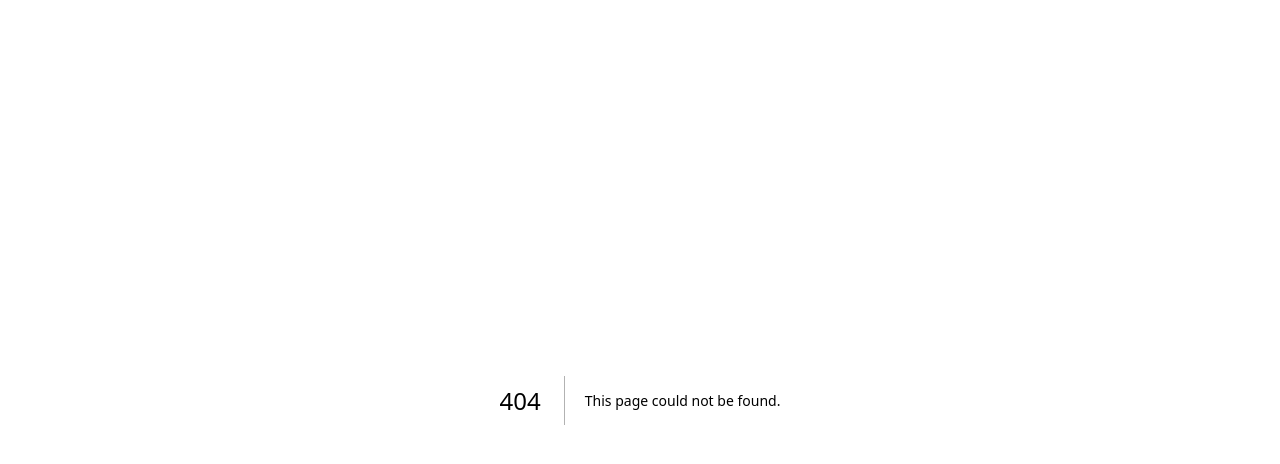
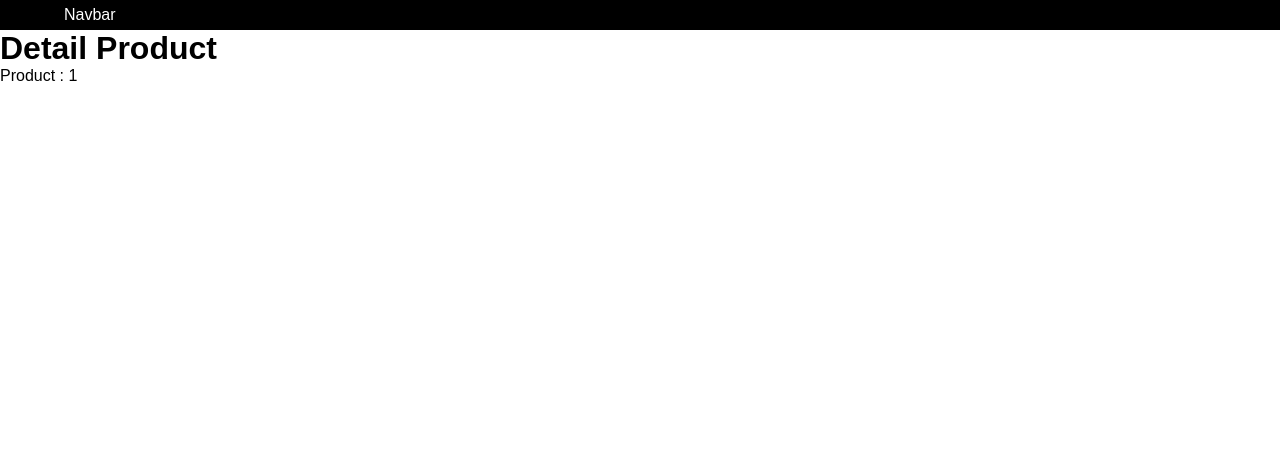
Before and after one commit to yusufstawan/learn-nextjs-13-pagerouter, a Next.js app: page /product/1 in a window 1280 px wide. Before the commit this address had no page. Shown: the top 464 px of the page. Built offline with nearby package versions, Linux system fonts and the light colour scheme.

Commit message:
feat: routing&layout

```diff
--- /dev/null
+++ b/src/components/Layouts/AppShell/index.tsx
@@ -0,0 +1,17 @@
+import Navbar from "../Navbar";
+
+type AppShellProps = {
+  children: React.ReactNode;
+};
+
+const AppShell = (props: AppShellProps) => {
+  const { children } = props;
+  return (
+    <main>
+      <Navbar />
+      {children}
+    </main>
+  );
+};
+
+export default AppShell;
--- /dev/null
+++ b/src/components/Layouts/Navbar/index.tsx
@@ -0,0 +1,9 @@
+const Navbar = () => {
+  return (
+    <div className="navbar">
+      <div>Navbar</div>
+    </div>
+  );
+};
+
+export default Navbar;
--- a/src/pages/_app.tsx
+++ b/src/pages/_app.tsx
@@ -1,6 +1,11 @@
-// import '@/styles/globals.css'
+import AppShell from "@/components/Layouts/AppShell";
+import "@/styles/globals.css";
 import type { AppProps } from "next/app";
 
 export default function App({ Component, pageProps }: AppProps) {
-  return <Component {...pageProps} />;
+  return (
+    <AppShell>
+      <Component {...pageProps} />
+    </AppShell>
+  );
 }
--- a/src/pages/index.tsx
+++ b/src/pages/index.tsx
@@ -1,7 +1,3 @@
-import { Inter } from "next/font/google";
-
-const inter = Inter({ subsets: ["latin"] });
-
 export default function Home() {
   return (
     <div>
--- /dev/null
+++ b/src/pages/product/[product].tsx
@@ -0,0 +1,13 @@
+import { useRouter } from "next/router";
+
+const DetailProductPage = () => {
+  const { query } = useRouter();
+  return (
+    <div>
+      <h1>Detail Product</h1>
+      <p>Product : {query.product}</p>
+    </div>
+  );
+};
+
+export default DetailProductPage;
--- a/src/styles/globals.css
+++ b/src/styles/globals.css
@@ -1,78 +1,3 @@
-:root {
-  --max-width: 1100px;
-  --border-radius: 12px;
-  --font-mono: ui-monospace, Menlo, Monaco, 'Cascadia Mono', 'Segoe UI Mono',
-    'Roboto Mono', 'Oxygen Mono', 'Ubuntu Monospace', 'Source Code Pro',
-    'Fira Mono', 'Droid Sans Mono', 'Courier New', monospace;
-
-  --foreground-rgb: 0, 0, 0;
-  --background-start-rgb: 214, 219, 220;
-  --background-end-rgb: 255, 255, 255;
-
-  --primary-glow: conic-gradient(
-    from 180deg at 50% 50%,
-    #16abff33 0deg,
-    #0885ff33 55deg,
-    #54d6ff33 120deg,
-    #0071ff33 160deg,
-    transparent 360deg
-  );
-  --secondary-glow: radial-gradient(
-    rgba(255, 255, 255, 1),
-    rgba(255, 255, 255, 0)
-  );
-
-  --tile-start-rgb: 239, 245, 249;
-  --tile-end-rgb: 228, 232, 233;
-  --tile-border: conic-gradient(
-    #00000080,
-    #00000040,
-    #00000030,
-    #00000020,
-    #00000010,
-    #00000010,
-    #00000080
-  );
-
-  --callout-rgb: 238, 240, 241;
-  --callout-border-rgb: 172, 175, 176;
-  --card-rgb: 180, 185, 188;
-  --card-border-rgb: 131, 134, 135;
-}
-
-@media (prefers-color-scheme: dark) {
-  :root {
-    --foreground-rgb: 255, 255, 255;
-    --background-start-rgb: 0, 0, 0;
-    --background-end-rgb: 0, 0, 0;
-
-    --primary-glow: radial-gradient(rgba(1, 65, 255, 0.4), rgba(1, 65, 255, 0));
-    --secondary-glow: linear-gradient(
-      to bottom right,
-      rgba(1, 65, 255, 0),
-      rgba(1, 65, 255, 0),
-      rgba(1, 65, 255, 0.3)
-    );
-
-    --tile-start-rgb: 2, 13, 46;
-    --tile-end-rgb: 2, 5, 19;
-    --tile-border: conic-gradient(
-      #ffffff80,
-      #ffffff40,
-      #ffffff30,
-      #ffffff20,
-      #ffffff10,
-      #ffffff10,
-      #ffffff80
-    );
-
-    --callout-rgb: 20, 20, 20;
-    --callout-border-rgb: 108, 108, 108;
-    --card-rgb: 100, 100, 100;
-    --card-border-rgb: 200, 200, 200;
-  }
-}
-
 * {
   box-sizing: border-box;
   padding: 0;
@@ -83,16 +8,7 @@
 body {
   max-width: 100vw;
   overflow-x: hidden;
-}
-
-body {
-  color: rgb(var(--foreground-rgb));
-  background: linear-gradient(
-      to bottom,
-      transparent,
-      rgb(var(--background-end-rgb))
-    )
-    rgb(var(--background-start-rgb));
+  font-family: Arial, Helvetica, sans-serif;
 }
 
 a {
@@ -100,8 +16,12 @@
   text-decoration: none;
 }
 
-@media (prefers-color-scheme: dark) {
-  html {
-    color-scheme: dark;
-  }
+.navbar {
+  display: flex;
+  width: 100%;
+  height: 30px;
+  background: #000;
+  color: #fff;
+  align-items: center;
+  padding: 0 5%;
 }
```
Also changed, not shown: src/pages/about/index.tsx (added, +9 -0 lines), src/pages/product/index.tsx (added, +9 -0 lines), src/pages/setting/app.tsx (added, +9 -0 lines), src/pages/setting/user/index.tsx (added, +9 -0 lines), src/pages/setting/user/password/index.tsx (added, +9 -0 lines).
